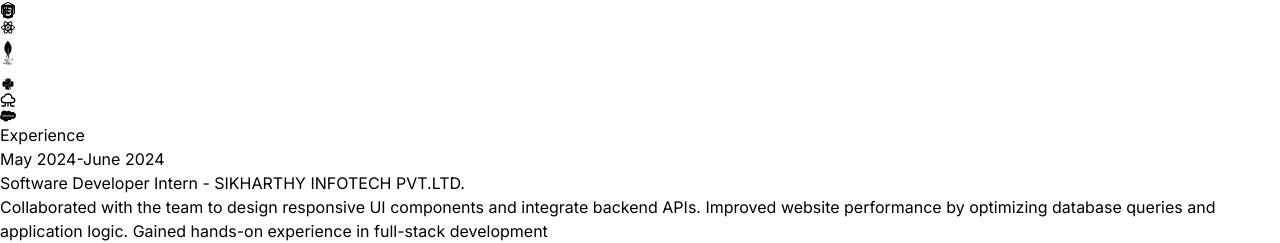
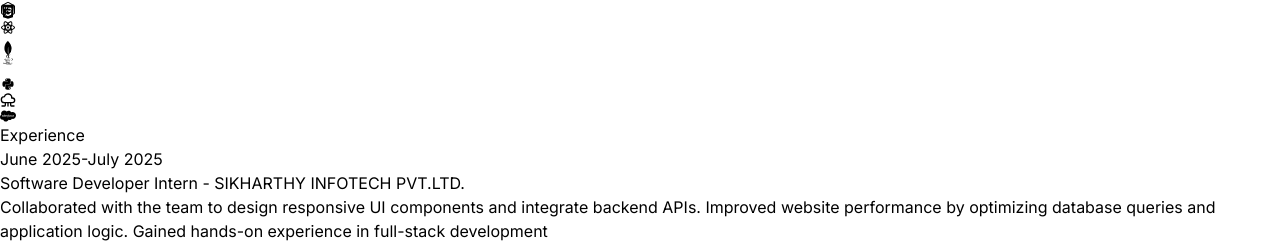
Before and after one commit to Khushbu8130/React_Portfolio, a React (Vite) app: page / in a window 1280 px wide. Shown: the part 1624-1867 px from the top of the page. Built offline with nearby package versions, Linux system fonts and the light colour scheme.

Commit message:
Update index.js

```diff
--- a/src/constants/index.js
+++ b/src/constants/index.js
@@ -12,12 +12,12 @@ export const ABOUT_TEXT = `Hello! I'm Khushbu Kumari, a passionate and dedicated
 
 export const EXPERIENCES = [
   {
-    year: "May 2024-June 2024",
+    year: "June 2025-July 2025",
     role: "Software Developer Intern",
     company: "SIKHARTHY INFOTECH PVT.LTD.",
     description: `Collaborated with the team to design responsive UI components and integrate backend APIs. Improved website performance by optimizing database queries and application logic. Gained hands-on experience in full-stack development`,
     technologies: ["HTML", "CSS", "Javascript","React.js","Node.js","Express.js", "mongoDB"],
-    roleLink: "https://drive.google.com/file/d/10WRcwr4vqEWrh0yB5SQ_TJDpAKnlFh0K/view",
+    roleLink: "https://drive.google.com/file/d/1SYEJZlKPkEhjvsgVZ9ELstoeEq9wDKro/view?usp=sharing",
     companyLink: "https://siplhub.com/",
   },
   {
```
